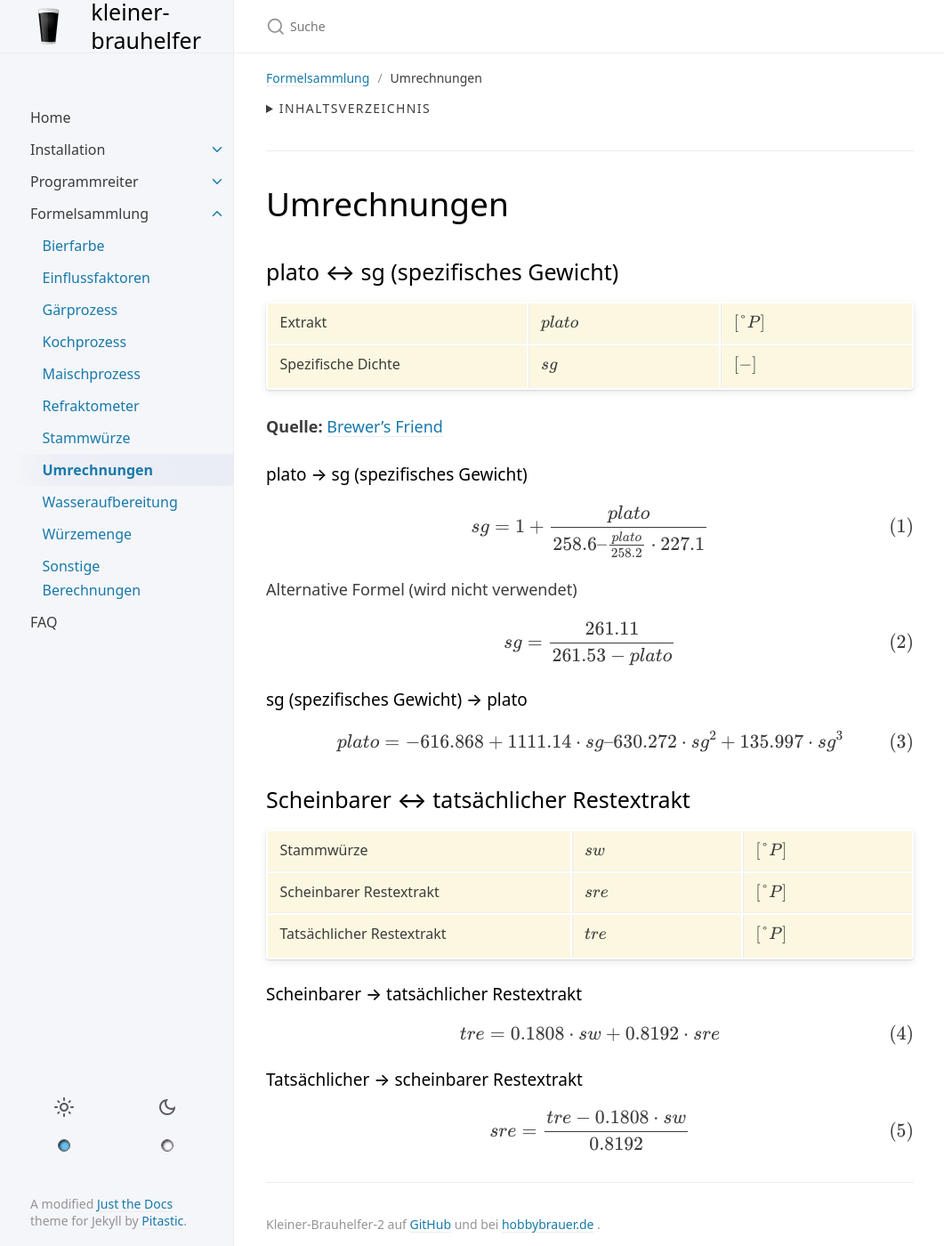
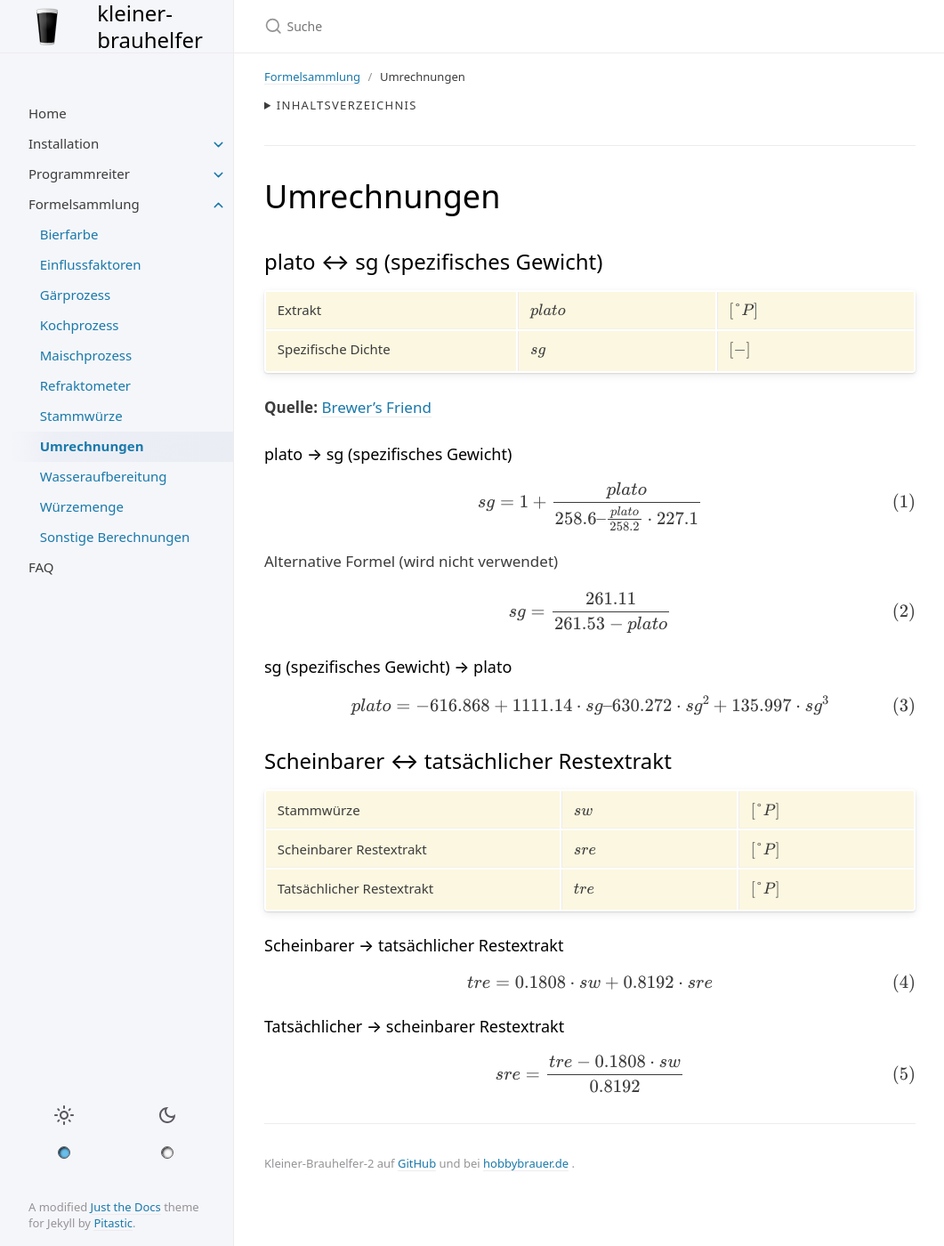
Before and after one commit to kleiner-brauhelfer/kleiner-brauhelfer.github.io, a Jekyll site: the page built from docs/formelsammlung/umrechnungen.md, in a window 1280 px wide and 1400 px high. Shown: the whole window at 89% size, without its empty margins (109-1170 px from the left). Built offline with Jekyll 4.4.1, drawn with Linux system fonts in a browser that asks for light colours.

```diff
--- a/_sass/color_schemes/big.scss
+++ b/_sass/color_schemes/big.scss
@@ -1,13 +1,13 @@
 // Text Size
-$font-size-1: 10px;
-$font-size-1-sm: 11px;
-$font-size-2: 12px;
-$font-size-3: 14px;
-$font-size-4: 16px;
-$font-size-5: 18px;
-$font-size-6: 19px;
-$font-size-7: 25px;
-$font-size-8: 33px;
-$font-size-9: 37px;
-$font-size-10: 43px;
-$font-size-10-sm: 49px;
+$font-size-1: 9px;
+$font-size-1-sm: 10px;
+$font-size-2: 11px;
+$font-size-3: 13px;
+$font-size-4: 15px;
+$font-size-5: 17px;
+$font-size-6: 18px;
+$font-size-7: 24px;
+$font-size-8: 32px;
+$font-size-9: 36px;
+$font-size-10: 42px;
+$font-size-10-sm: 48px;
```
